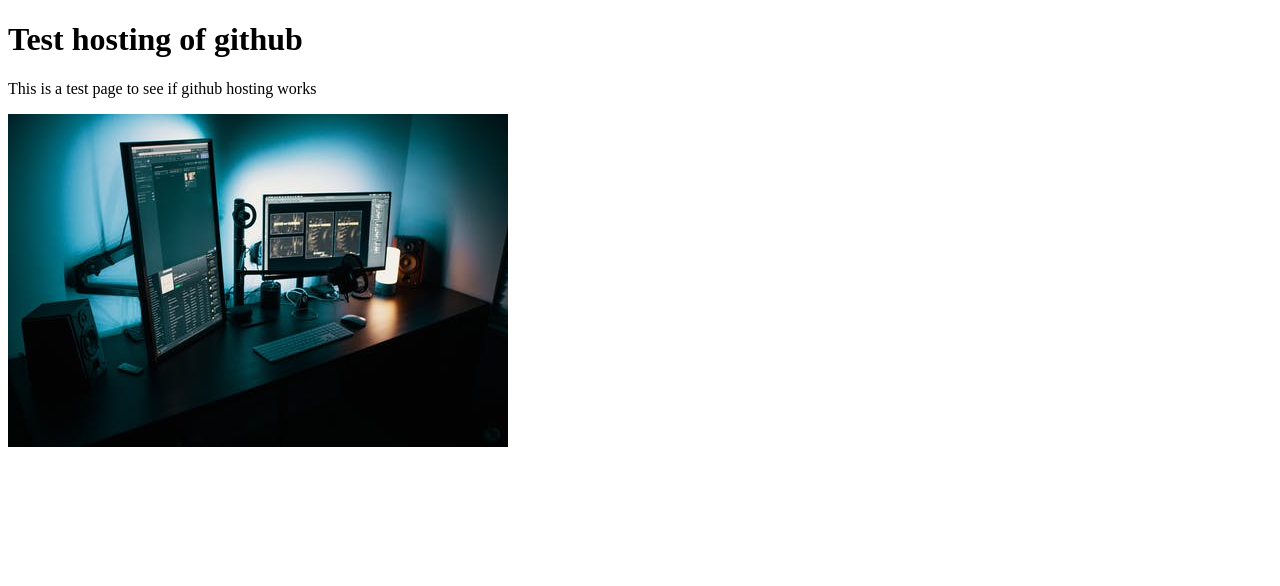
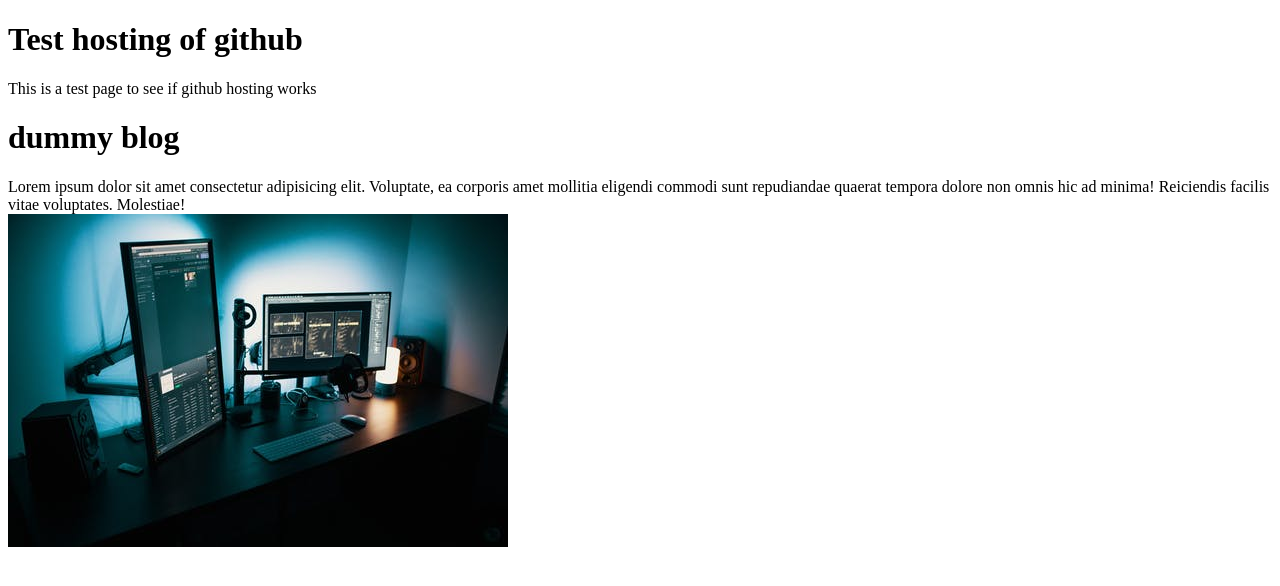
Before and after one commit to Tanvir3744/test-html, a plain HTML site: page index.html in a window 1280 px wide. Drawn offline with Linux system fonts and the light colour scheme.

Commit message:
updated by third

```diff
--- a/index.html
+++ b/index.html
@@ -10,6 +10,10 @@
     <div class="container">
         <h1>Test hosting of github</h1>
         <p>This is a test page to see if github hosting works</p>
+        <div class="blog">
+            <h1>dummy blog</h1>
+            <span>Lorem ipsum dolor sit amet consectetur adipisicing elit. Voluptate, ea corporis amet mollitia eligendi commodi sunt repudiandae quaerat tempora dolore non omnis hic ad minima! Reiciendis facilis vitae voluptates. Molestiae!</span>
+        </div>
         <img src="computer.jpeg" alt="image not supported">
     </div>
 </body>
```
